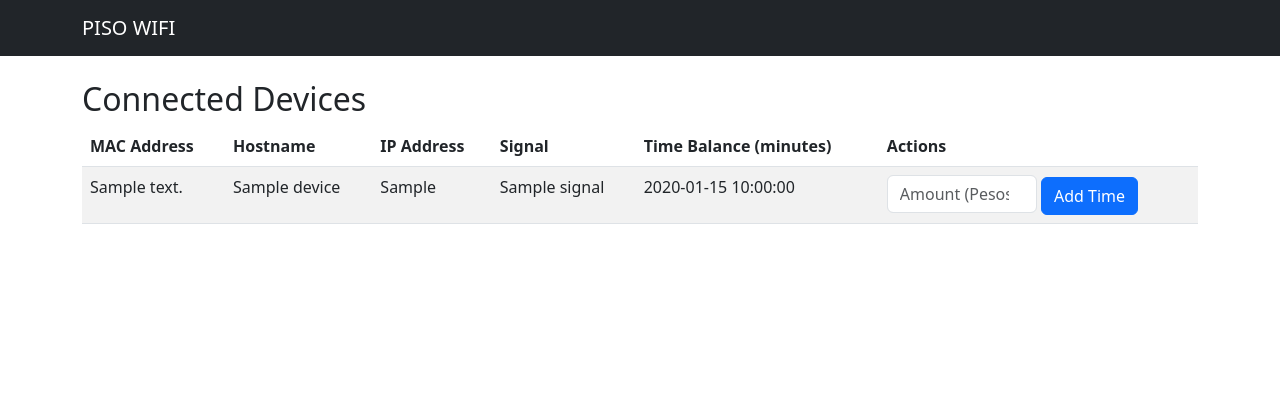
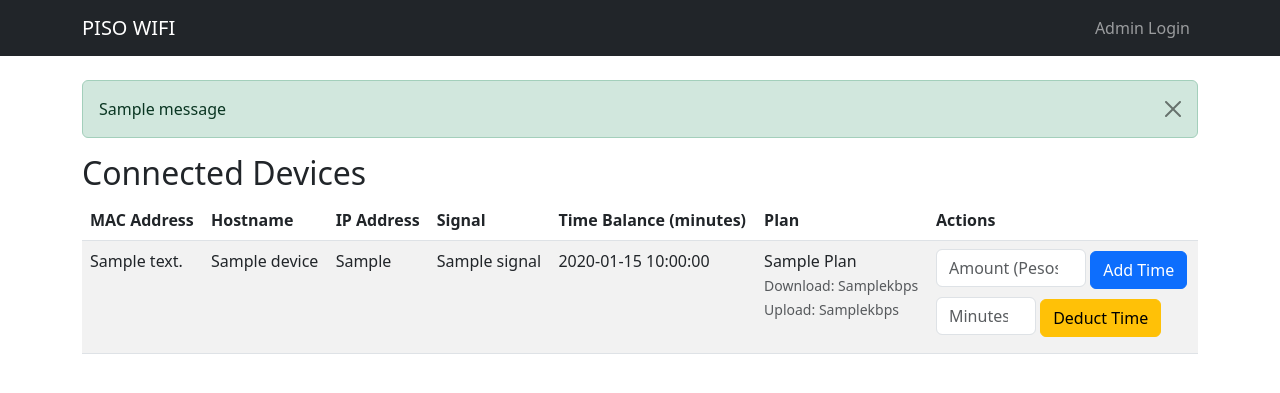
Before and after one commit to llTheBlankll/Piso-WiFi, a Flask app: template templates/index.html in a window 1280 px wide. Shown: the top 393 px of the page. Run offline with Flask 3, Linux system fonts and the light colour scheme; the template is opened without the code that fills it: most values are stand-ins (such as "Sample title", 1, 10 or a date in 2020); one stand-in notice (Sample message) is shown; parts of the project's set-up code (start-up, migrations or seed data) failed here and were passed over.

Commit message:
feat: Implement bandwidth management and premium plans
This commit adds comprehensive bandwidth management features and a premium plan system:

Core Features:
- Added QoS (Quality of Service) management using tc/htb
- Implemented bandwidth tiers (Default/Premium plans)
- Added per-device bandwidth control
- Integrated plan upgrade request system

Network Controller Changes:
- Added _setup_qos() for initializing QoS rules
- Implemented set_bandwidth_limit() and remove_bandwidth_limit()
- Added default and premium bandwidth constants
- Enhanced traffic shaping with tc classes and filters
- Added MAC-based bandwidth tracking

Database Updates:
- Added bandwidth fields to users table:
  * download_limit
  * upload_limit
  * plan
  * upgrade_requested
- Enhanced time_logs with deduction_type tracking
- Added bandwidth management functions to UserManager

Web Interface Improvements:
- Added admin login/logout functionality
- Added plan management UI
- Added bandwidth display per device
- Added premium upgrade request button
- Enhanced device information display
- Added flash messages for user feedback

Security:
- Added session management
- Added admin authentication
- Added SECRET_KEY configuration
- Protected admin-only routes

Configuration:
- Added bandwidth tier settings
- Added admin credentials to environment variables
- Added session secret key configuration

This update provides a complete bandwidth management solution with:
- Tiered service plans
- Per-device bandwidth control
- Admin interface for plan management
- User-initiated upgrade requests
- Detailed bandwidth tracking and monitoring

```diff
--- a/main.py
+++ b/main.py
@@ -1,12 +1,14 @@
 import logging
 import threading
 import time
-from flask import Flask, render_template, request, jsonify, redirect, url_for
+from flask import Flask, render_template, request, jsonify, redirect, url_for, flash, session
 from datetime import datetime
 from user_manager import UserManager
 from network_controller import NetworkController
 from time_manager import TimeManager
 from dotenv import load_dotenv
+import sqlite3
+import os
 
 # Load environment variables
 load_dotenv()
@@ -19,6 +21,33 @@ logging.basicConfig(
 logger = logging.getLogger(__name__)
 
 app = Flask(__name__)
+# Set a secret key for session management
+app.secret_key = os.getenv('SECRET_KEY', 'your-secret-key-here')  # Make sure to set this in .env
+
+# Admin credentials (move to environment variables in production)
+ADMIN_USERNAME = os.getenv('ADMIN_USERNAME', 'admin')
+ADMIN_PASSWORD = os.getenv('ADMIN_PASSWORD', 'admin123')
+
+@app.route('/login', methods=['GET', 'POST'])
+def login():
+    if request.method == 'POST':
+        username = request.form.get('username')
+        password = request.form.get('password')
+
+        if username == ADMIN_USERNAME and password == ADMIN_PASSWORD:
+            session['is_admin'] = True
+            flash('Logged in successfully', 'success')
+            return redirect(url_for('index'))
+        else:
+            flash('Invalid credentials', 'error')
+
+    return render_template('login.html')
+
+@app.route('/logout')
+def logout():
+    session.pop('is_admin', None)
+    flash('Logged out successfully', 'success')
+    return redirect(url_for('index'))
 
 def init_services():
     """Initialize all services"""
@@ -63,12 +92,31 @@ def index():
         connected_devices = network_controller.get_connected_devices()
         logger.debug(f"Found devices: {connected_devices}")
 
-        # Add time balance to each device
+        # Add time balance and bandwidth info to each device
         for device in connected_devices:
-            device['time_balance'] = user_manager.check_balance(device['mac_address'])
+            mac = device['mac_address']
+            device['time_balance'] = user_manager.check_balance(mac)
+
+            # Get bandwidth and plan info
+            conn = sqlite3.connect(user_manager.db_path)
+            c = conn.cursor()
+            c.execute('SELECT download_limit, upload_limit, plan, upgrade_requested FROM users WHERE mac_address = ?', (mac,))
+            info = c.fetchone()
+            conn.close()
+
+            if info:
+                device['download_limit'] = info[0]
+                device['upload_limit'] = info[1]
+                device['plan'] = info[2]
+                device['upgrade_requested'] = info[3]
+            else:
+                device['download_limit'] = network_controller.DEFAULT_DOWNLOAD_SPEED
+                device['upload_limit'] = network_controller.DEFAULT_UPLOAD_SPEED
+                device['plan'] = 'default'
+                device['upgrade_requested'] = False
 
         logger.debug(f"Devices with balance: {connected_devices}")
-        return render_template('index.html', devices=connected_devices)
+        return render_template('index.html', devices=connected_devices, is_admin=session.get('is_admin', False))
     except Exception as e:
         logger.error(f"Error in index route: {e}")
         return "Internal Server Error", 500
@@ -89,6 +137,35 @@ def add_time():
     except Exception as e:
         logger.error(f"Error in add_time route: {e}")
         return "Internal Server Error", 500
+
+@app.route('/deduct_time', methods=['POST'])
+def deduct_time():
+    try:
+        mac_address = request.form.get('mac_address')
+        minutes = int(request.form.get('minutes', 0))
+
+        if minutes <= 0:
+            flash('Please enter a valid number of minutes', 'error')
+            return redirect(url_for('index'))
+
+        logger.info(f"Manually deducting {minutes} minutes from {mac_address}")
+
+        # Deduct time
+        if user_manager.deduct_time(mac_address, minutes):
+            # Check if balance is now zero
+            new_balance = user_manager.check_balance(mac_address)
+            if new_balance <= 0:
+                network_controller.block_mac(mac_address)
+                logger.info(f"Blocked {mac_address} due to zero balance after manual deduction")
+            flash(f'Successfully deducted {minutes} minutes', 'success')
+        else:
+            flash('Error deducting time', 'error')
+
+        return redirect(url_for('index'))
+    except Exception as e:
+        logger.error(f"Error in deduct_time route: {e}")
+        flash('Internal Server Error', 'error')
+        return redirect(url_for('index'))
 
 @app.route('/debug/connections')
 def debug_connections():
@@ -117,6 +194,105 @@ def debug_connections():
     except Exception as e:
         return jsonify({'error': str(e)}), 500
 
+@app.route('/set_bandwidth', methods=['POST'])
+def set_bandwidth():
+    try:
+        mac_address = request.form.get('mac_address')
+        download = int(request.form.get('download', 1024))
+        upload = int(request.form.get('upload', 512))
+
+        # Validate input
+        if download < 32 or upload < 32:
+            flash('Minimum bandwidth is 32 kbps', 'error')
+            return redirect(url_for('index'))
+
+        if download > 100000 or upload > 100000:
+            flash('Maximum bandwidth is 100 Mbps', 'error')
+            return redirect(url_for('index'))
+
+        # Update database
+        if user_manager.set_bandwidth(mac_address, download, upload):
+            # Apply network rules
+            if network_controller.set_bandwidth_limit(mac_address, download, upload):
+                flash('Bandwidth limits updated successfully', 'success')
+            else:
+                flash('Error applying bandwidth limits', 'error')
+        else:
+            flash('Error updating bandwidth settings', 'error')
+
+        return redirect(url_for('index'))
+    except Exception as e:
+        logger.error(f"Error in set_bandwidth route: {e}")
+        flash('Internal Server Error', 'error')
+        return redirect(url_for('index'))
+
+@app.route('/request_upgrade', methods=['POST'])
+def request_upgrade():
+    try:
+        mac_address = request.form.get('mac_address')
+
+        # Update upgrade request status
+        conn = sqlite3.connect(user_manager.db_path)
+        c = conn.cursor()
+        c.execute('UPDATE users SET upgrade_requested = 1 WHERE mac_address = ?', (mac_address,))
+        conn.commit()
+        conn.close()
+
+        flash('Premium upgrade requested. Please wait for admin approval.', 'success')
+        return redirect(url_for('index'))
+    except Exception as e:
+        logger.error(f"Error requesting upgrade: {e}")
+        flash('Error requesting upgrade', 'error')
+        return redirect(url_for('index'))
+
+@app.route('/manage_plan', methods=['POST'])
+def manage_plan():
+    try:
+        if not session.get('is_admin'):
+            flash('Admin access required', 'error')
+            return redirect(url_for('index'))
+
+        mac_address = request.form.get('mac_address')
+        new_plan = request.form.get('plan')
+
+        # First remove existing bandwidth limits
+        network_controller.remove_bandwidth_limit(mac_address)
+
+        # Update plan and speeds
+        conn = sqlite3.connect(user_manager.db_path)
+        c = conn.cursor()
+
+        if new_plan == 'premium':
+            download_speed = network_controller.PREMIUM_DOWNLOAD_SPEED
+            upload_speed = network_controller.PREMIUM_UPLOAD_SPEED
+        else:
+            download_speed = network_controller.DEFAULT_DOWNLOAD_SPEED
+            upload_speed = network_controller.DEFAULT_UPLOAD_SPEED
+
+        c.execute('''
+            UPDATE users
+            SET plan = ?,
+                download_limit = ?,
+                upload_limit = ?,
+                upgrade_requested = 0
+            WHERE mac_address = ?
+        ''', (new_plan, download_speed, upload_speed, mac_address))
+
+        conn.commit()
+        conn.close()
+
+        # Apply new bandwidth limits with verification
+        if network_controller.set_bandwidth_limit(mac_address, download_speed, upload_speed):
+            flash(f'Plan updated to {new_plan} with new bandwidth limits', 'success')
+        else:
+            flash(f'Plan updated to {new_plan} but bandwidth limits may not be applied correctly', 'warning')
+
+        return redirect(url_for('index'))
+    except Exception as e:
+        logger.error(f"Error managing plan: {e}")
+        flash('Error updating plan', 'error')
+        return redirect(url_for('index'))
+
 if __name__ == '__main__':
     try:
         logger.info("Starting PISO WIFI application...")
--- a/templates/base.html
+++ b/templates/base.html
@@ -10,10 +10,29 @@
     <nav class="navbar navbar-expand-lg navbar-dark bg-dark">
         <div class="container">
             <a class="navbar-brand" href="/">PISO WIFI</a>
+            <div class="navbar-nav ms-auto">
+                {% if session.get('is_admin') %}
+                    <span class="nav-item nav-link text-light">Admin</span>
+                    <a class="nav-item nav-link" href="{{ url_for('logout') }}">Logout</a>
+                {% else %}
+                    <a class="nav-item nav-link" href="{{ url_for('login') }}">Admin Login</a>
+                {% endif %}
+            </div>
         </div>
     </nav>
 
     <div class="container mt-4">
+        {% with messages = get_flashed_messages(with_categories=true) %}
+            {% if messages %}
+                {% for category, message in messages %}
+                    <div class="alert alert-{{ category if category != 'error' else 'danger' }} alert-dismissible fade show" role="alert">
+                        {{ message }}
+                        <button type="button" class="btn-close" data-bs-dismiss="alert" aria-label="Close"></button>
+                    </div>
+                {% endfor %}
+            {% endif %}
+        {% endwith %}
+
         {% block content %}{% endblock %}
     </div>
 
--- a/templates/index.html
+++ b/templates/index.html
@@ -14,6 +14,7 @@
                     <th>IP Address</th>
                     <th>Signal</th>
                     <th>Time Balance (minutes)</th>
+                    <th>Plan</th>
                     <th>Actions</th>
                 </tr>
             </thead>
@@ -26,11 +27,48 @@
                     <td>{{ device.signal|default('N/A') }}</td>
                     <td>{{ device.time_balance }}</td>
                     <td>
-                        <form action="/add_time" method="POST" class="d-inline">
-                            <input type="hidden" name="mac_address" value="{{ device.mac_address }}">
-                            <input type="number" name="amount" placeholder="Amount (Pesos)" class="form-control d-inline" style="width: 150px;">
-                            <button type="submit" class="btn btn-primary">Add Time</button>
-                        </form>
+                        {{ device.plan|title }}
+                        {% if device.upgrade_requested %}
+                            <span class="badge bg-warning">Upgrade Requested</span>
+                        {% endif %}
+                        <br>
+                        <small class="text-muted">
+                            Download: {{ device.download_limit }}kbps<br>
+                            Upload: {{ device.upload_limit }}kbps
+                        </small>
+                    </td>
+                    <td>
+                        <div class="btn-group-vertical">
+                            <form action="/add_time" method="POST" class="mb-2">
+                                <input type="hidden" name="mac_address" value="{{ device.mac_address }}">
+                                <input type="number" name="amount" placeholder="Amount (Pesos)" class="form-control d-inline" style="width: 150px;">
+                                <button type="submit" class="btn btn-primary">Add Time</button>
+                            </form>
+
+                            <form action="/deduct_time" method="POST" class="mb-2">
+                                <input type="hidden" name="mac_address" value="{{ device.mac_address }}">
+                                <input type="number" name="minutes" placeholder="Minutes" class="form-control d-inline" style="width: 100px;">
+                                <button type="submit" class="btn btn-warning">Deduct Time</button>
+                            </form>
+
+                            {% if device.plan == 'default' and not device.upgrade_requested %}
+                            <form action="/request_upgrade" method="POST">
+                                <input type="hidden" name="mac_address" value="{{ device.mac_address }}">
+                                <button type="submit" class="btn btn-success">Request Premium Upgrade</button>
+                            </form>
+                            {% endif %}
+
+                            {% if is_admin %}
+                            <form action="/manage_plan" method="POST" class="mt-2">
+                                <input type="hidden" name="mac_address" value="{{ device.mac_address }}">
+                                <select name="plan" class="form-select d-inline" style="width: 150px;">
+                                    <option value="default" {% if device.plan == 'default' %}selected{% endif %}>Default</option>
+                                    <option value="premium" {% if device.plan == 'premium' %}selected{% endif %}>Premium</option>
+                                </select>
+                                <button type="submit" class="btn btn-info">Update Plan</button>
+                            </form>
+                            {% endif %}
+                        </div>
                     </td>
                 </tr>
                 {% endfor %}
```
Also changed, not shown: network_controller.py (+84 -0 lines), templates/login.html (added, +30 -0 lines), user_manager.py (+35 -7 lines), config/piso_wifi.db, 1 other file.
